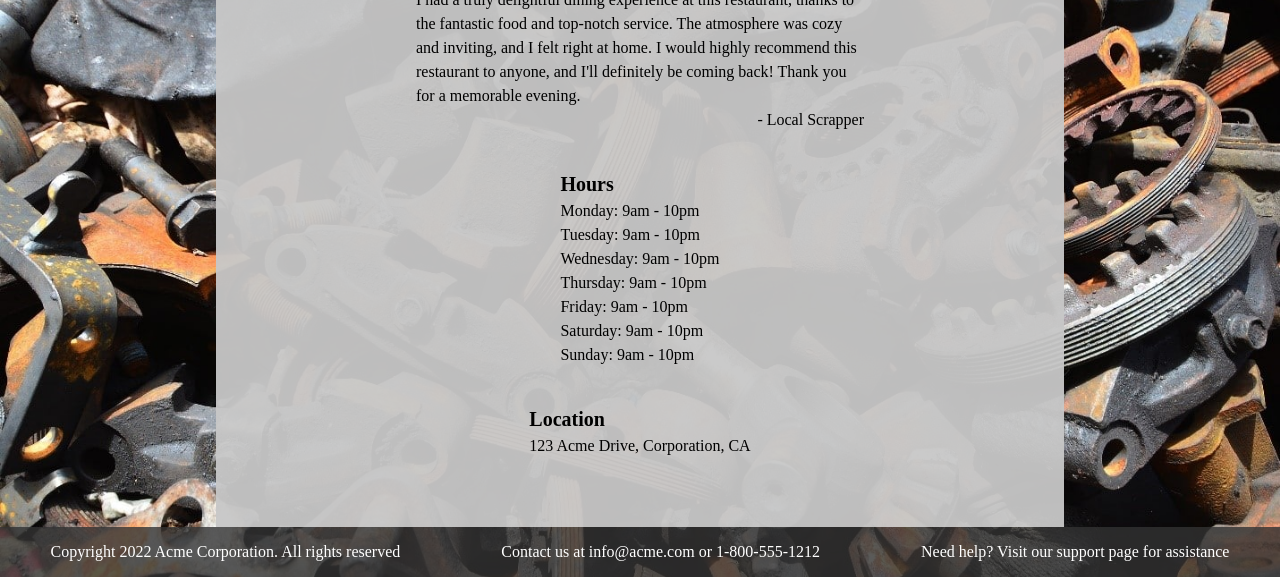
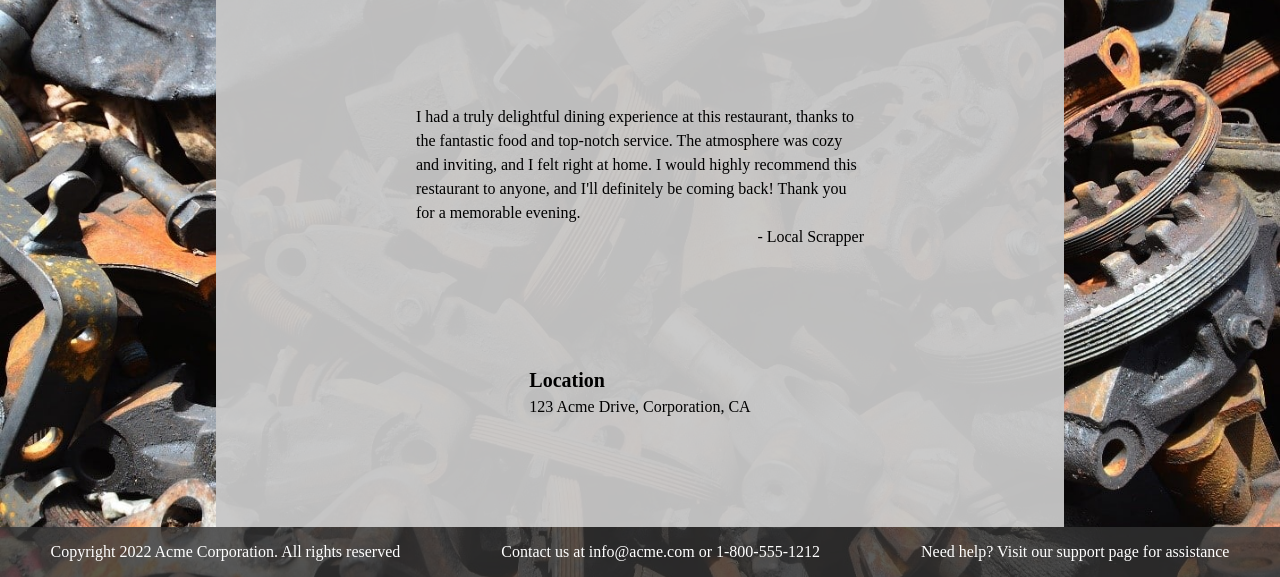
Before and after one commit to Gob-Bob/restaurant-page, a website built with webpack: page dist/index.html in a window 1280 px wide. Shown: the part 223-800 px from the top of the page. Built offline with nearby package versions, Linux system fonts and the light colour scheme.

Commit message:
feat: create a container factory function and replace old customer reivew code

```diff
--- a/src/style.css
+++ b/src/style.css
@@ -58,8 +58,7 @@ body {
 }
 
 /* Home Tab */
-.home-main-container {
-
+.container {
     flex-direction: column;
     justify-content: space-around;
     align-items: center;
@@ -74,7 +73,7 @@ body {
     display: flex;
     flex-direction: column;
 }
-.customer {
+.customer-name {
     align-self: flex-end;
 }
 .hours-title {
--- a/src/tabs.js
+++ b/src/tabs.js
@@ -3,31 +3,36 @@ import * as elementCreation from './element'
 const mainContent = document.getElementById('content')
 export const tabContainer = elementCreation.create('div', 'class', 'tabContainer', '', mainContent)
 
+const createContainer = (containerClassName, firstElementClassName, firstElementDisplayText, SecondElementClassName, SecondElementDisplayText, appendParent) => {
+    const container = elementCreation.create('div', 'class', containerClassName, '', appendParent)
+    const firstElement = elementCreation.create('div', 'class', firstElementClassName, firstElementDisplayText, container)
+    const secondElement = elementCreation.create('div', 'class', SecondElementClassName, SecondElementDisplayText, container)
+    return container, firstElement, secondElement
+}
+
 export const homeTab = (() => {
     const tabButton = elementCreation.create('button', 'class', 'tab', 'Home', tabContainer)
     tabButton.classList.add('tab-active')
     const tabContentContainer = elementCreation.create('div', 'class', 'content', '', mainContent)
-    tabContentContainer.classList.add('home-main-container')
+    tabContentContainer.classList.add('container')
     tabContentContainer.classList.add('content-active')
 
     const tabTitle = elementCreation.create('div', 'class', 'home-title', 'Welcome to the Scrap Yard!', tabContentContainer)
 
-    const customerReview = (() => {
-        const container = elementCreation.create('div', 'class', 'review-container', '', tabContentContainer)
-        elementCreation.create('div', 'class', 'review', "I had a truly delightful dining experience at this restaurant, thanks to the fantastic food and top-notch service. The atmosphere was cozy and inviting, and I felt right at home. I would highly recommend this restaurant to anyone, and I'll definitely be coming back! Thank you for a memorable evening.", container)
-        elementCreation.create('div', 'class', 'customer', ' - Local Scrapper', container)
-    })()
+    const customerReview = createContainer('review-container', 'customer-comment', "I had a truly delightful dining experience at this restaurant, thanks to the fantastic food and top-notch service. The atmosphere was cozy and inviting, and I felt right at home. I would highly recommend this restaurant to anyone, and I'll definitely be coming back! Thank you for a memorable evening.", 'customer-name', ' - Local Scrapper', tabContentContainer)
 
-    const restaurantHours = (() => {
-        const mainContainer = elementCreation.create('div', 'class', 'hours-container', '', tabContentContainer)
-        elementCreation.create('div', 'class', 'hours-title', 'Hours', mainContainer)
-        const hoursContainer = elementCreation.create('div', 'class', 'hours-container', '', mainContainer)
-        const daysArray = ['Monday', 'Tuesday', 'Wednesday', 'Thursday', 'Friday', 'Saturday', 'Sunday']
-        const hoursOfOpening = ': 9am - 10pm'
-        daysArray.forEach(day => {
-            elementCreation.create('div', 'class', 'days-time-open', day + hoursOfOpening, hoursContainer)
-        })
-    })()
+    // const restaurantHours = (() => {
+    //     const mainContainer = elementCreation.create('div', 'class', 'hours-container', '', tabContentContainer)
+    //     elementCreation.create('div', 'class', 'hours-title', 'Hours', mainContainer)
+    //     const hoursContainer = elementCreation.create('div', 'class', 'hours-container', '', mainContainer)
+    //     const daysArray = ['Monday', 'Tuesday', 'Wednesday', 'Thursday', 'Friday', 'Saturday', 'Sunday']
+    //     const hoursOfOpening = ': 9am - 10pm'
+    //     daysArray.forEach(day => {
+    //         elementCreation.create('div', 'class', 'days-time-open', day + hoursOfOpening, hoursContainer)
+    //     })
+    // })()
+
+
 
     const restaurantLocation = (() => {
         const mainContainer = elementCreation.create('div', 'class', 'location-container', '', tabContentContainer)
@@ -38,7 +43,10 @@ export const homeTab = (() => {
 
 export const menuTab = (() => {
     const tabButton = elementCreation.create('button', 'class', 'tab', 'Menu', tabContainer)
-    const tabContentContainer = elementCreation.create('div', 'class', 'content', 'Menu: Lorem ipsum dolor sit amet, consectetur adipiscing elit. Donec quis erat sed elit scelerisque cursus. Fusce dignissim volutpat justo, in pretium lectus viverra a. Suspendisse potenti. Morbi vitae enim accumsan, euismod tellus at, facilisis tortor. Duis rutrum turpis sed velit volutpat, sed pellentesque quam euismod. Proin quis erat quis erat auctor fermentum at quis orci. Nam dignissim leo at urna bibendum, quis tincidunt arcu lobortis. In hac habitasse platea dictumst. Sed in nunc quis nunc imperdiet aliquet.', mainContent)
+    const tabContentContainer = elementCreation.create('div', 'class', 'content', '', mainContent)
+    tabContentContainer.classList.add('container')
+
+    const beverageMenu = createContainer('beverage-container', 'beverage-title', 'Beverages', 'beverage-content', '', tabContentContainer)
 })
 
 export const contactTab = (() => {
```
Also changed, not shown: dist/main.js.
